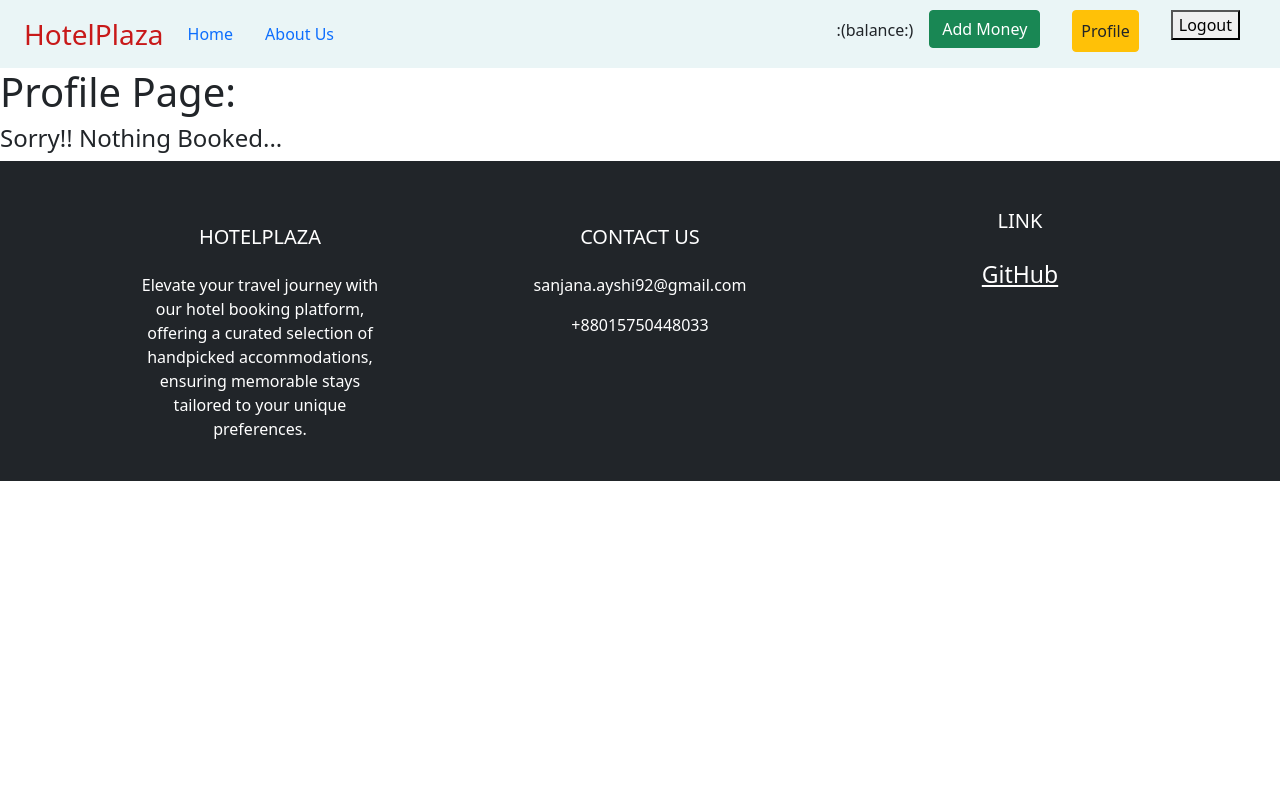
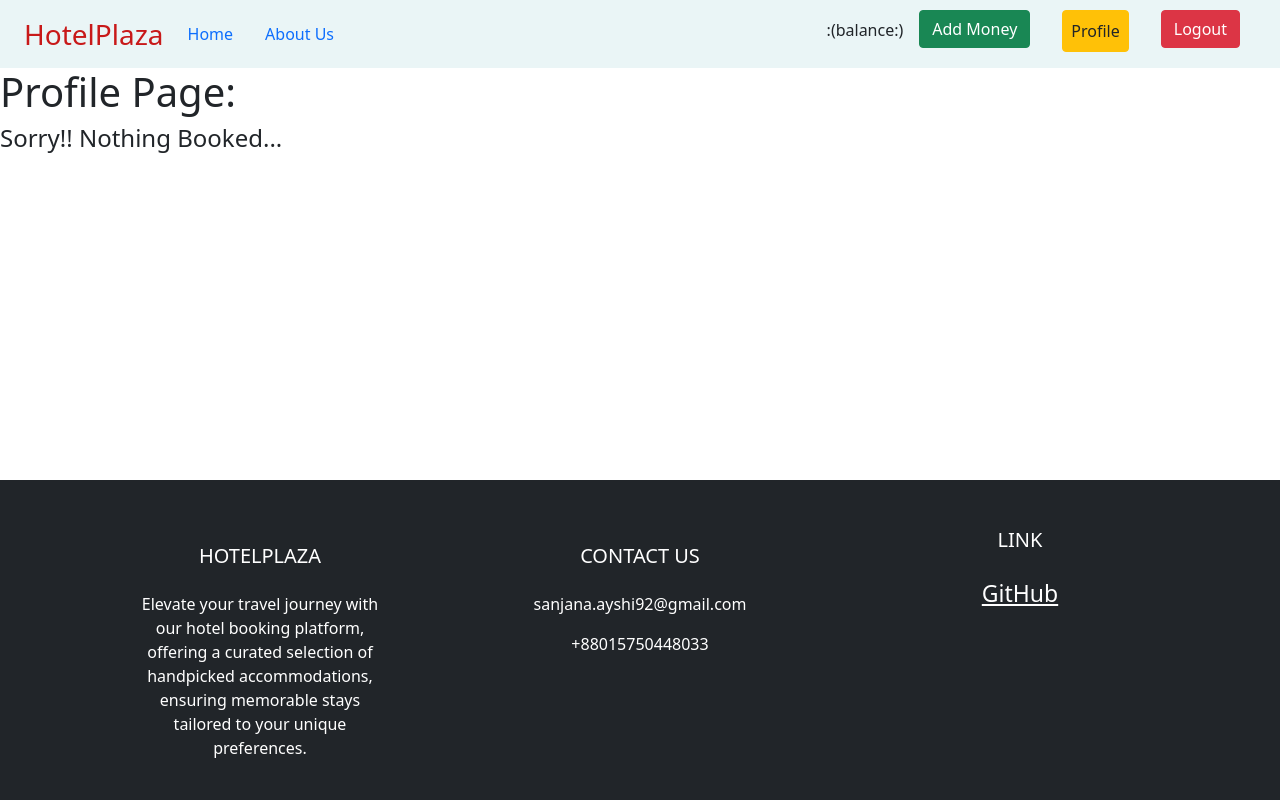
Before and after one commit to SanjanaAyshi/HotelProjectDjango, a Django app: page /accounts/profile/ in a window 1280 px wide. Run offline with Django 4.2, Linux system fonts and the light colour scheme; a user stored in the database is signed in; data comes from the database, SQL or seed files in the repository; both versions use the stored data as it was after the commit; some web fonts are replaced.

Commit message:
logout edited and footer style add

```diff
--- /dev/null
+++ b/static/style.css
@@ -0,0 +1,10 @@
+body {
+    display: flex;
+    flex-direction: column;
+    min-height: 100vh;
+    margin: 0;
+  }
+
+footer {
+    margin-top: auto;
+  }
--- a/templates/base.html
+++ b/templates/base.html
@@ -1,3 +1,4 @@
+{% load static %}
 <!DOCTYPE html>
 <html lang="en">
 <head>
@@ -11,7 +12,7 @@
   <link rel="preconnect" href="https://fonts.googleapis.com">
   <link rel="preconnect" href="https://fonts.gstatic.com" crossorigin>
   <link href="https://fonts.googleapis.com/css2?family=Playfair+Display:ital,wght@1,900&family=Roboto+Mono&family=Roboto+Serif:ital,opsz,wght@1,8..144,600&display=swap" rel="stylesheet">
-
+  <link href="{% static 'style.css' %}" rel="stylesheet">
   <title>HotelPlaza</title>
 </head>
 
@@ -46,9 +47,9 @@
               <a class="nav-link btn btn-warning text-dark" href="{% url 'profile' %}">Profile</a>
             </li>
             <li class="nav-item mx-3">
-              <form action="{% url 'logout' %}" method="POST">
+              <form action="{% url 'logout' %}" method="POST" >
                 {% csrf_token %}
-                <button type="submit">Logout</button></form>
+                <button type="submit" class="btn btn-danger">Logout</button></form>
               <!-- <a class="nav-link btn btn-danger text-dark" href="{% url 'logout' %}">Logout</a> -->
             </li>
             {% else %}
```
Also changed, not shown: db.sqlite3.
